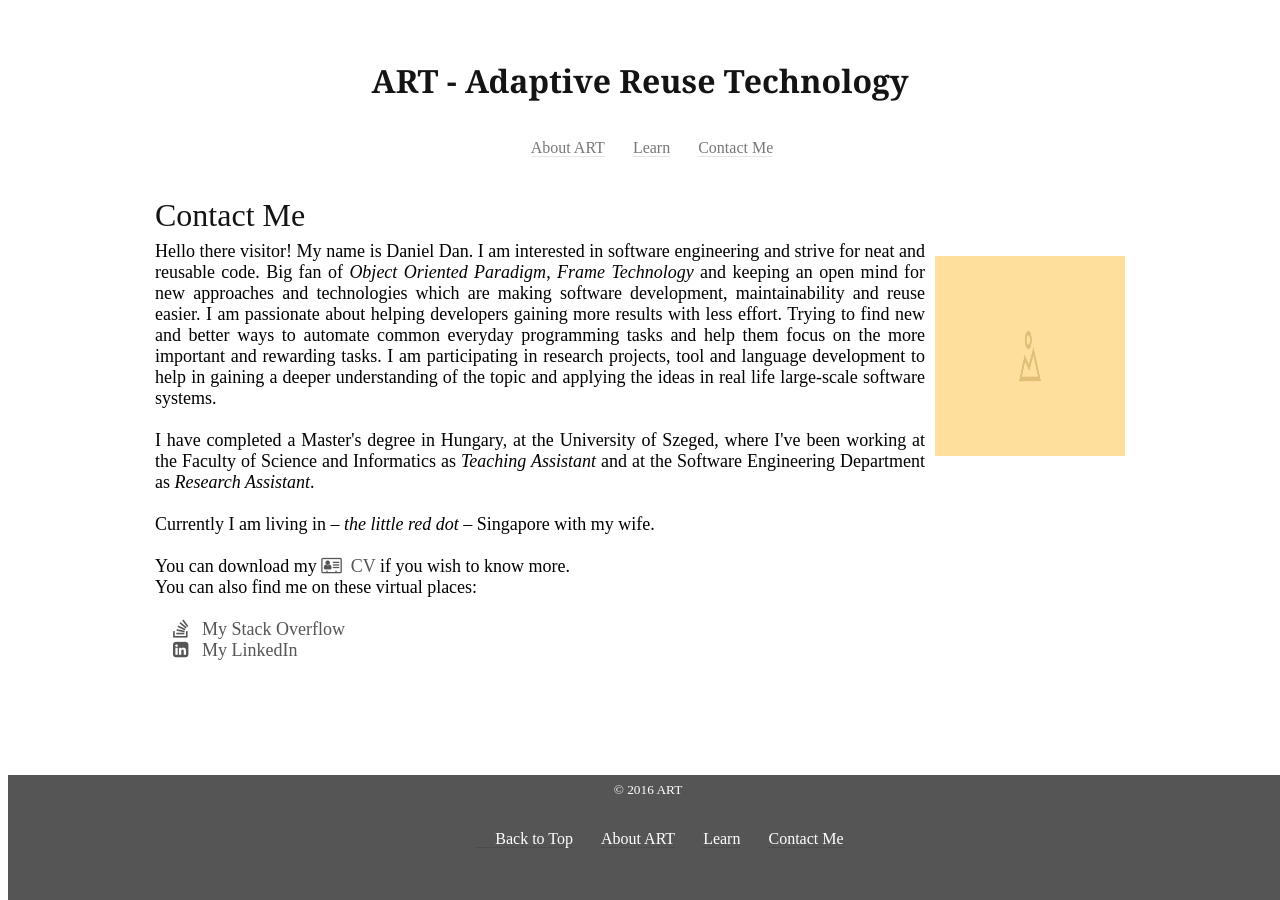
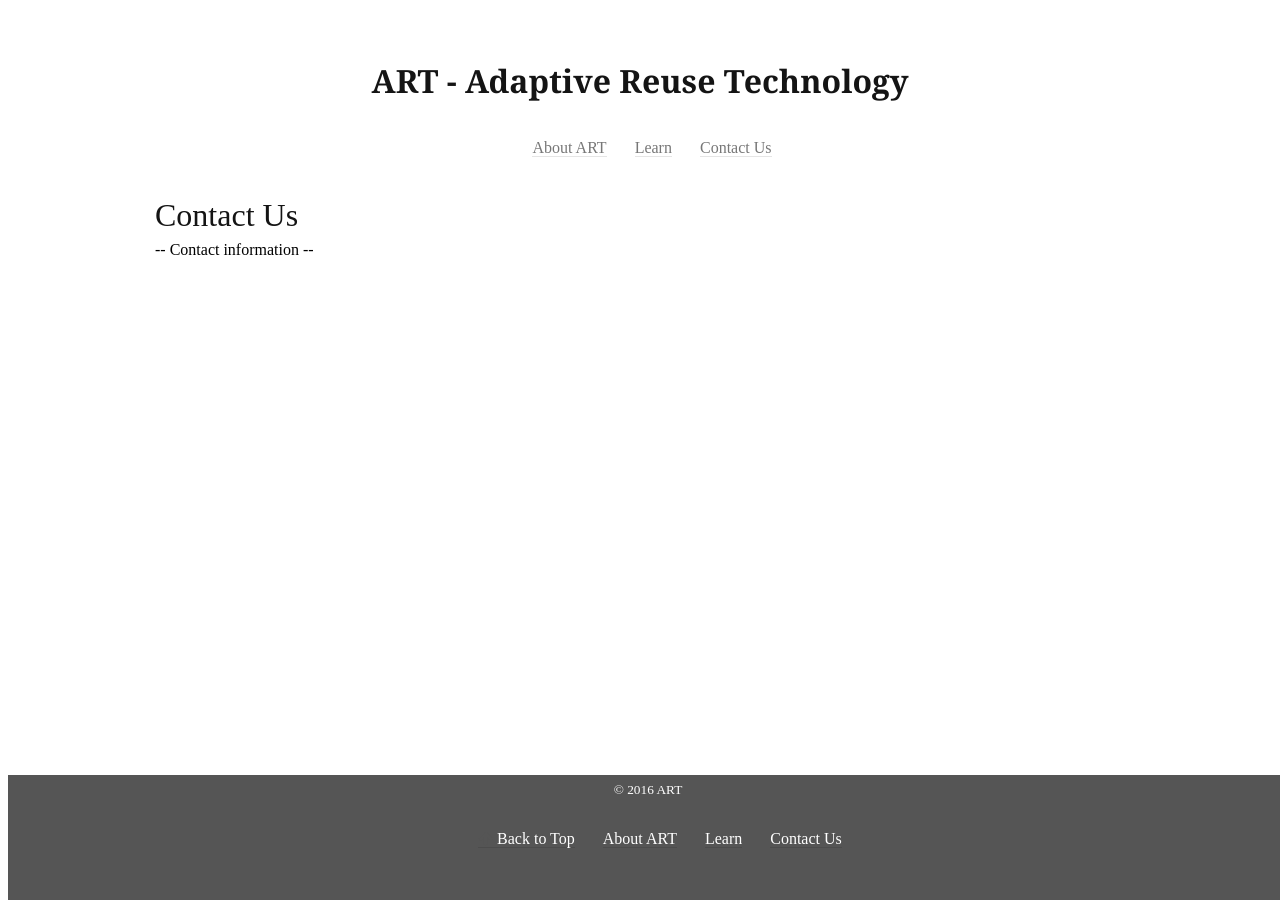
Before and after one commit to art-processor/jekyll_art-processor.github.io, a Jekyll site: the page contact/index.html, which Jekyll copies as it is, in a window 1280 px wide. Built offline with Jekyll 4.4.1, drawn with Linux system fonts in a browser that asks for light colours.

Commit message:
contact and art fiddle link
contact and art fiddle link

```diff
--- a/contact/index.html
+++ b/contact/index.html
@@ -37,7 +37,7 @@
     <ul>
       <li> <a href="../">About ART</a> </li>
 	    <li> <a href="../learn">Learn</a> </li>
-      <li> <a href="../contact">Contact Me</a> </li>
+      <li> <a href="../contact">Contact Us</a> </li>
     </ul>
   </nav>
   </header>
@@ -51,17 +51,18 @@
       <li> <a href="#" id="to-top"><i class="fa fa-arrow-up" aria-hidden="true"></i> Back to Top</a></li>
       <li> <a href="../">About ART</a> </li>
       <li> <a href="../learn">Learn</a> </li>
-      <li> <a href="../contact">Contact Me</a> </li>
+      <li> <a href="../contact">Contact Us</a> </li>
     </ul>
   </nav>
   <main>
     <div class="articles" style="padding-right: 0">
   <article class="post">
     <header>
-      <h1> Contact Me </h1>
+      <h1> Contact Us </h1>
     </header>
-      <p>
-          Hello there visitor! My name is Daniel Dan.
+      -- Contact information --
+      <!--<p>
+          My name is Daniel Dan.
           <img id="pimg" src="../img/img-1.png"/>
           I am interested in software engineering and strive for neat and reusable code. Big fan of <i>Object Oriented Paradigm</i>, <i>Frame Technology</i> and keeping an open mind for new approaches and technologies which are making software development, maintainability and reuse easier.
           I am passionate about helping developers gaining more results with less effort. Trying to find new and better ways to automate common everyday programming tasks and help them focus on the more important and rewarding tasks.
@@ -74,7 +75,7 @@
           You can also find me on these virtual places: <br>
           <br>&nbsp;&nbsp;&nbsp;&nbsp;<a target="_blank" href="http://stackoverflow.com/users/3278822/ddan"><i class="fa fa-stack-overflow" aria-hidden="true"></i>&nbsp;&nbsp; My Stack Overflow </a>
           <br>&nbsp;&nbsp;&nbsp;&nbsp;<a target="_blank" href="https://www.linkedin.com/in/dan-daniel"><i class="fa fa-linkedin-square" aria-hidden="true"></i>&nbsp;&nbsp; My LinkedIn </a>
-      </p>
+      </p>-->
 
   </article>
 </div>
--- a/index.html
+++ b/index.html
@@ -47,7 +47,7 @@
     <ul>
       <li> <a href="">About ART</a> </li>
 	    <li> <a href="learn">Learn</a> </li>
-      <li> <a href="contact">Contact Me</a> </li>
+      <li> <a href="contact">Contact Us</a> </li>
     </ul>
   </nav>
   </header>
@@ -61,7 +61,7 @@
       <li> <a href="#" id="to-top"><i class="fa fa-arrow-up" aria-hidden="true"></i> Back to Top</a></li>
       <li> <a href="">About ART</a> </li>
       <li> <a href="learn">Learn</a> </li>
-      <li> <a href="contact">Contact Me</a> </li>
+      <li> <a href="contact">Contact Us</a> </li>
     </ul>
   </nav>
   <main>
--- a/learn/index.html
+++ b/learn/index.html
@@ -47,7 +47,7 @@
     <ul>
       <li> <a href="../">About ART</a> </li>
 	    <li> <a href="../learn">Learn</a> </li>
-      <li> <a href="../contact">Contact Me</a> </li>
+      <li> <a href="../contact">Contact Us</a> </li>
     </ul>
   </nav>
   </header>
@@ -61,7 +61,7 @@
       <li> <a href="#" id="to-top"><i class="fa fa-arrow-up" aria-hidden="true"></i> Back to Top</a></li>
       <li> <a href="../">About ART</a> </li>
       <li> <a href="../learn">Learn</a> </li>
-      <li> <a href="../contact">Contact Me</a> </li>
+      <li> <a href="../contact">Contact Us</a> </li>
     </ul>
   </nav>
   <main>
```
Also changed, not shown: other parts of learn/index.html (+1 -1 lines).
